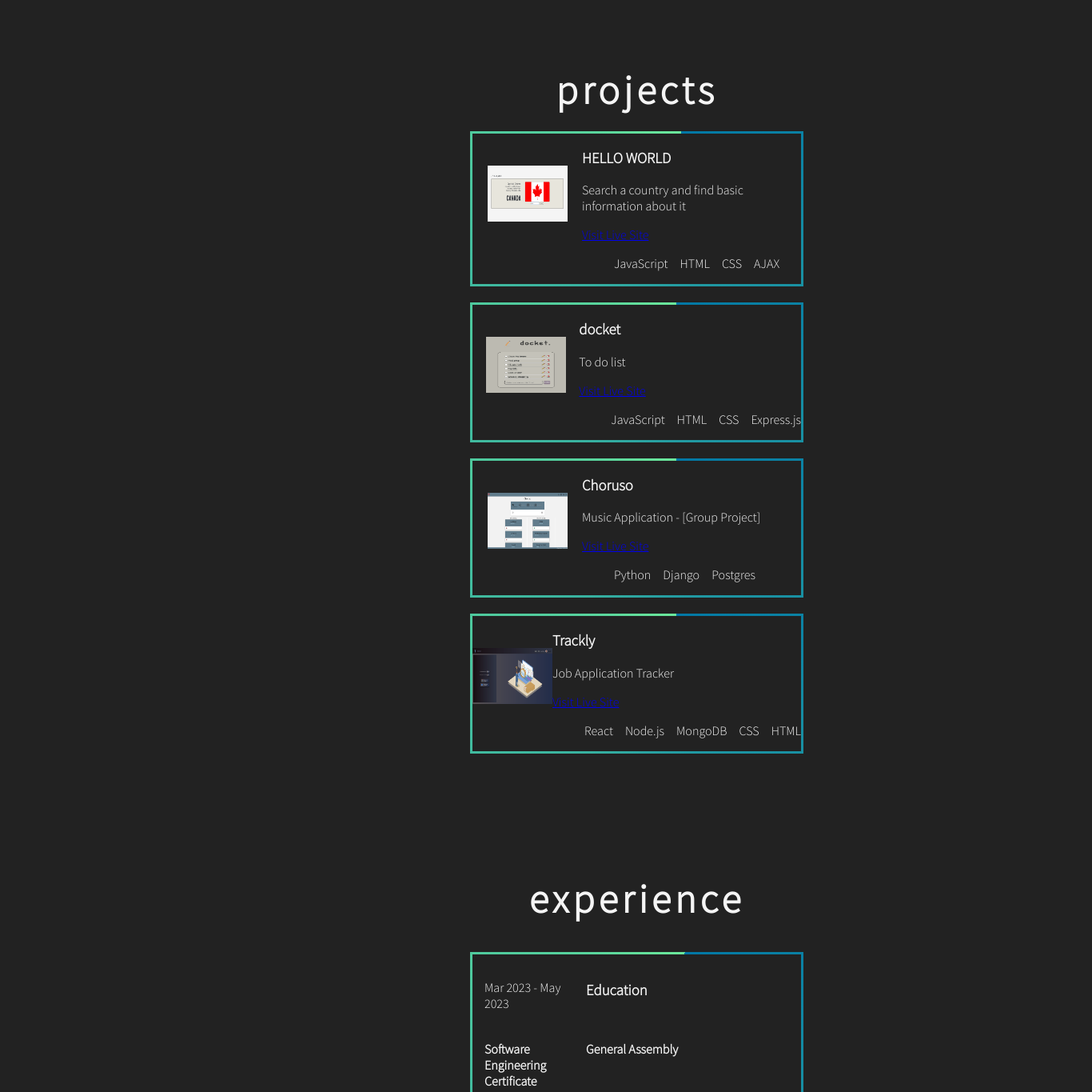
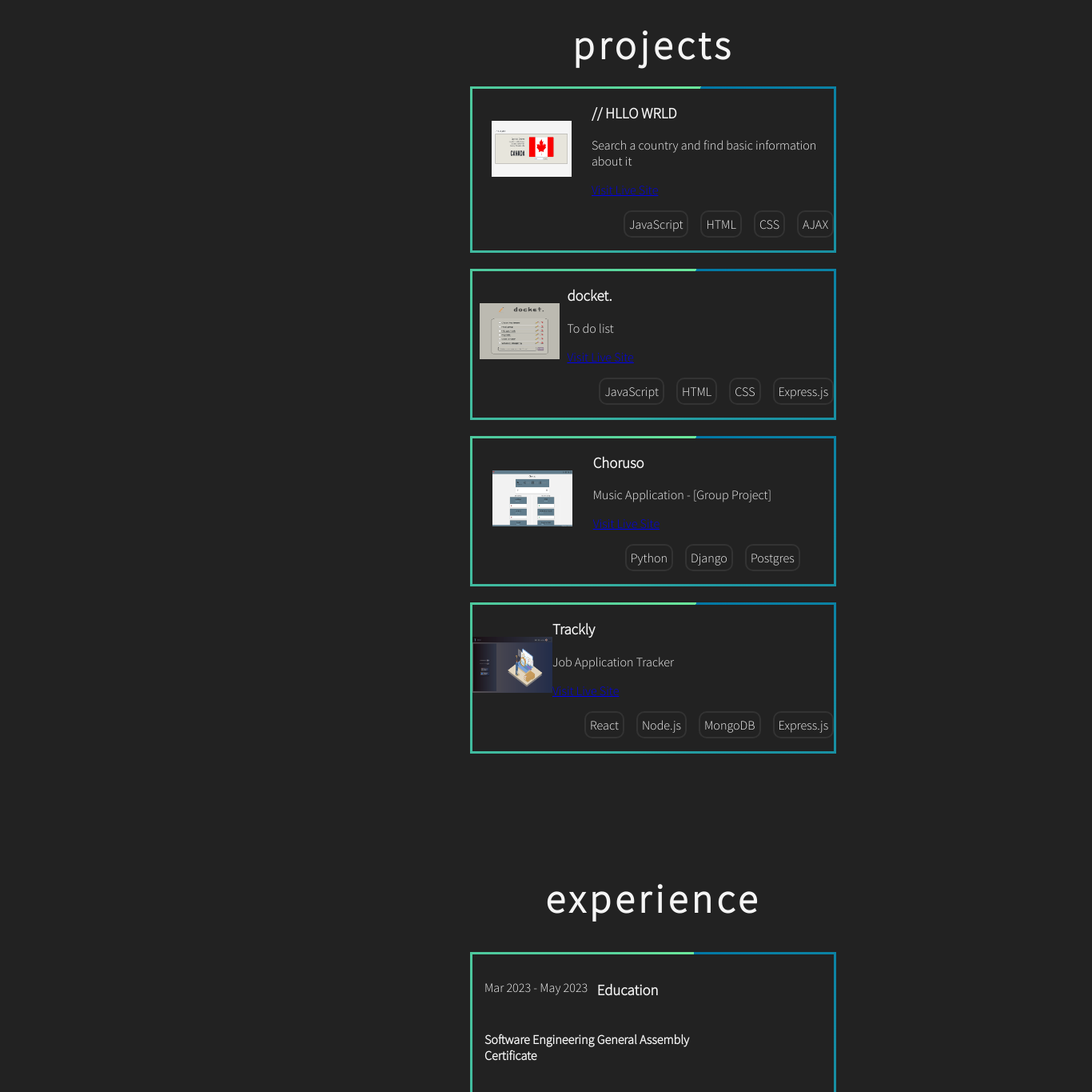
Before and after one commit to arjaybeltran/arjaybeltran, a Next.js app: page / in a window 1280 px wide. Shown: the part 820-2185 px from the top of the page at 80% size, 1366 px wide, since content can reach past the window. Built offline with nearby package versions, Linux system fonts and the light colour scheme.

Commit message:
adds border to tech list

```diff
--- a/components/Projects.js
+++ b/components/Projects.js
@@ -11,14 +11,14 @@ import 'aos/dist/aos.css';
 
 const projects = [
     {
-        name: 'HELLO WORLD',
+        name: '// HLLO WRLD',
         description: 'Search a country and find basic information about it',
         liveSite: 'https://hello-world-rose-sigma.vercel.app/',
         img: '/images/helloworld.png',
         technologies: ['JavaScript', 'HTML', 'CSS', 'AJAX'],
     } ,
     {
-        name: 'docket',
+        name: 'docket.',
         description: 'To do list',
         liveSite: 'https://docket-project-two.herokuapp.com/',
         img: '/images/docket.png',
@@ -36,7 +36,7 @@ const projects = [
         description: 'Job Application Tracker',
         liveSite: 'https://legendary-halva-8abb3f.netlify.app/',
         img: '/images/trackly.png',
-        technologies: ['React', 'Node.js', 'MongoDB', 'CSS', 'HTML'],
+        technologies: ['React', 'Node.js', 'MongoDB', 'Express.js'],
     } ,
 
 ]
--- a/public/styles.css
+++ b/public/styles.css
@@ -120,6 +120,7 @@ h1 {
     border: 3px solid;
     border-image: conic-gradient(from 30deg, #0076a5, #6be89b) 1;
     border-image-slice: 1;
+    border-radius: 15px;
 }
 .experience {
     margin: 35px 20px 50px 20px;
@@ -130,6 +131,7 @@ h1 {
     border: 3px solid;
     border-image: conic-gradient(from 30deg, #0076a5, #6be89b) 1;
     border-image-slice: 1;
+    border-radius: 15px;
 }
 
 .project-card {
@@ -141,15 +143,21 @@ h1 {
     border: 3px solid;
     border-image: conic-gradient(from 30deg, #0076a5, #6be89b) 1;
     border-image-slice: 1;
+    border-radius: 15px;
 }
 
 .tech-list {
   list-style: none;
   display:flex;
+
 }
 
 .tech-list li {
   margin-right: 15px;
+  border: 2px solid #333;
+  border-radius: 10px;
+  padding: 5px;
+
 }
 
 .tech-list li:last-child {
```
